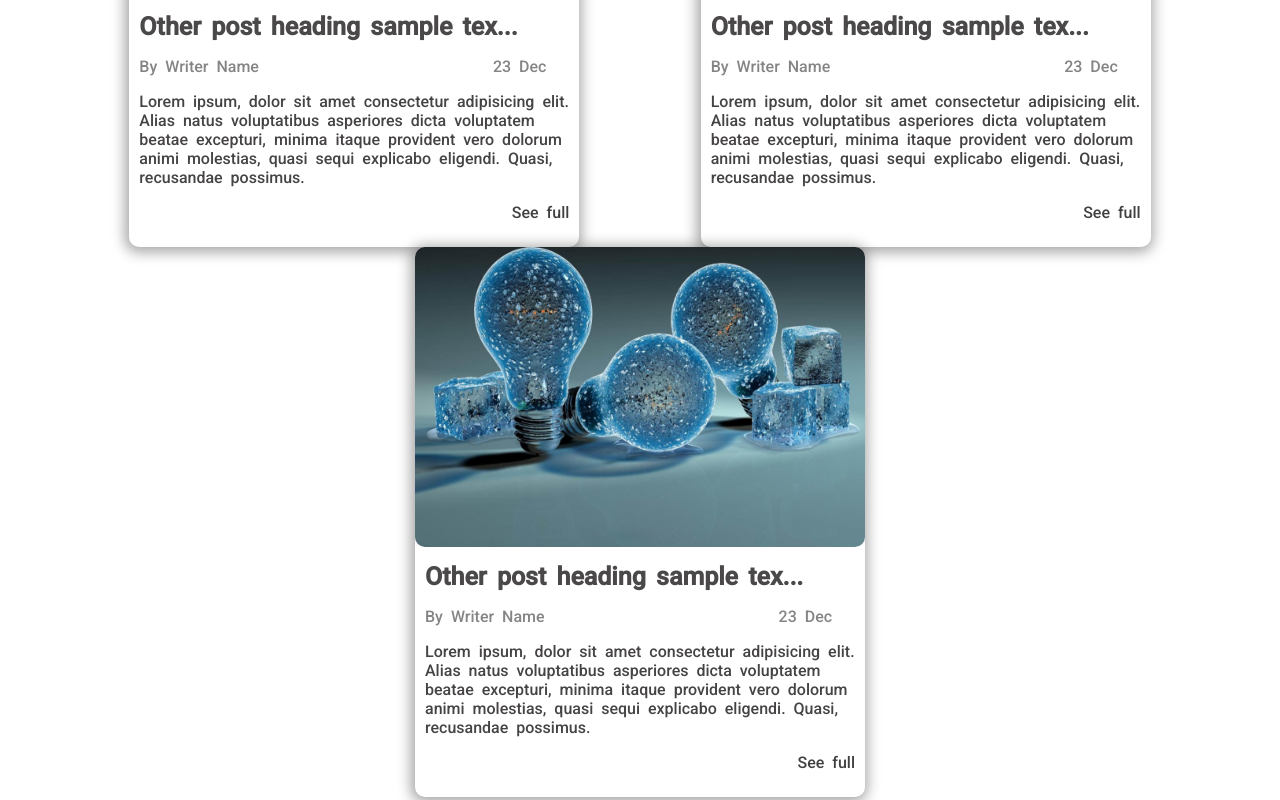
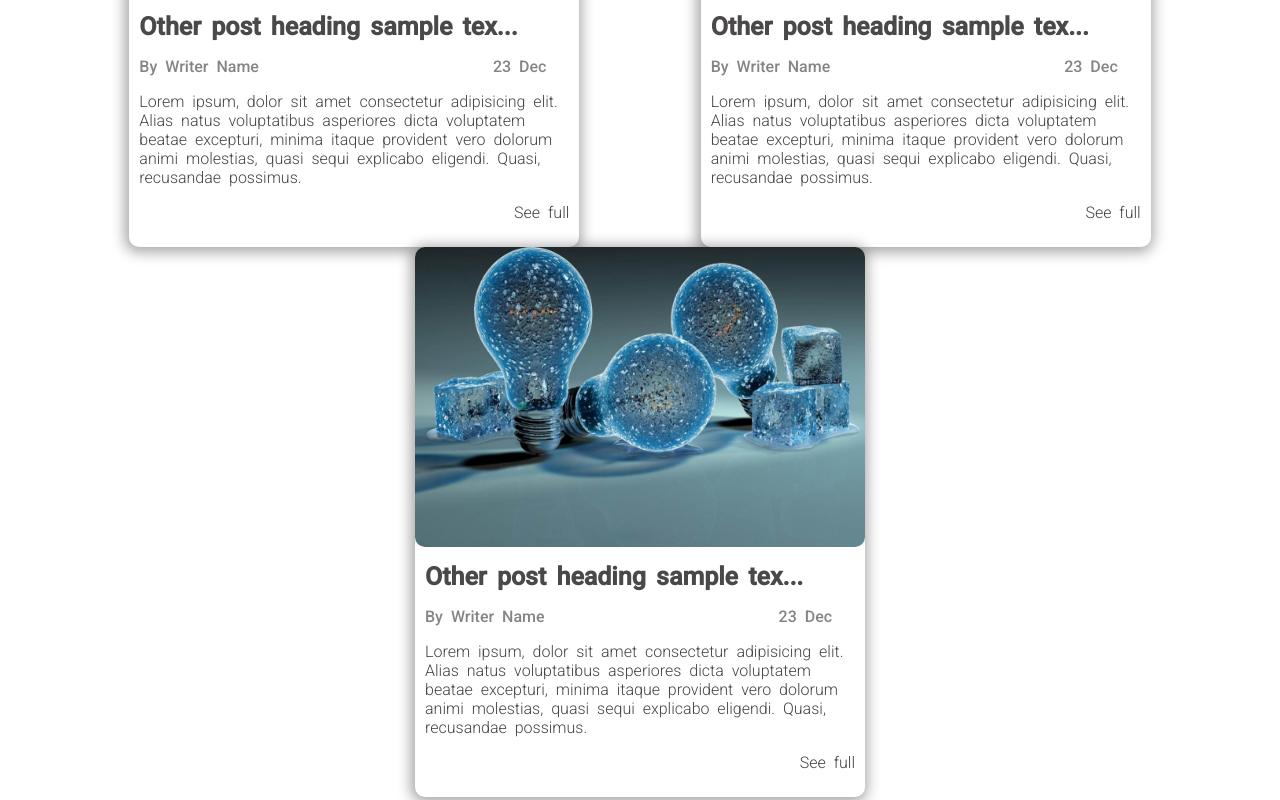
Before and after one commit to bluedrago3/july2-contest, a plain HTML site: page index.html in a window 1280 px wide. Shown: the part 1676-2476 px from the top of the page. Drawn offline with Linux system fonts and the light colour scheme.

```diff
--- a/styles.css
+++ b/styles.css
@@ -269,11 +269,14 @@
 }
 .card_content{
 
-    color: #464343;    ;
+    color: #464343;
+    font-weight: 200;
 
 }
 .seefull{
-    color:#404040
+    color:#404040;
+    font-weight: 200;
+
 }
 .section-4{
     height: 700px;
```
